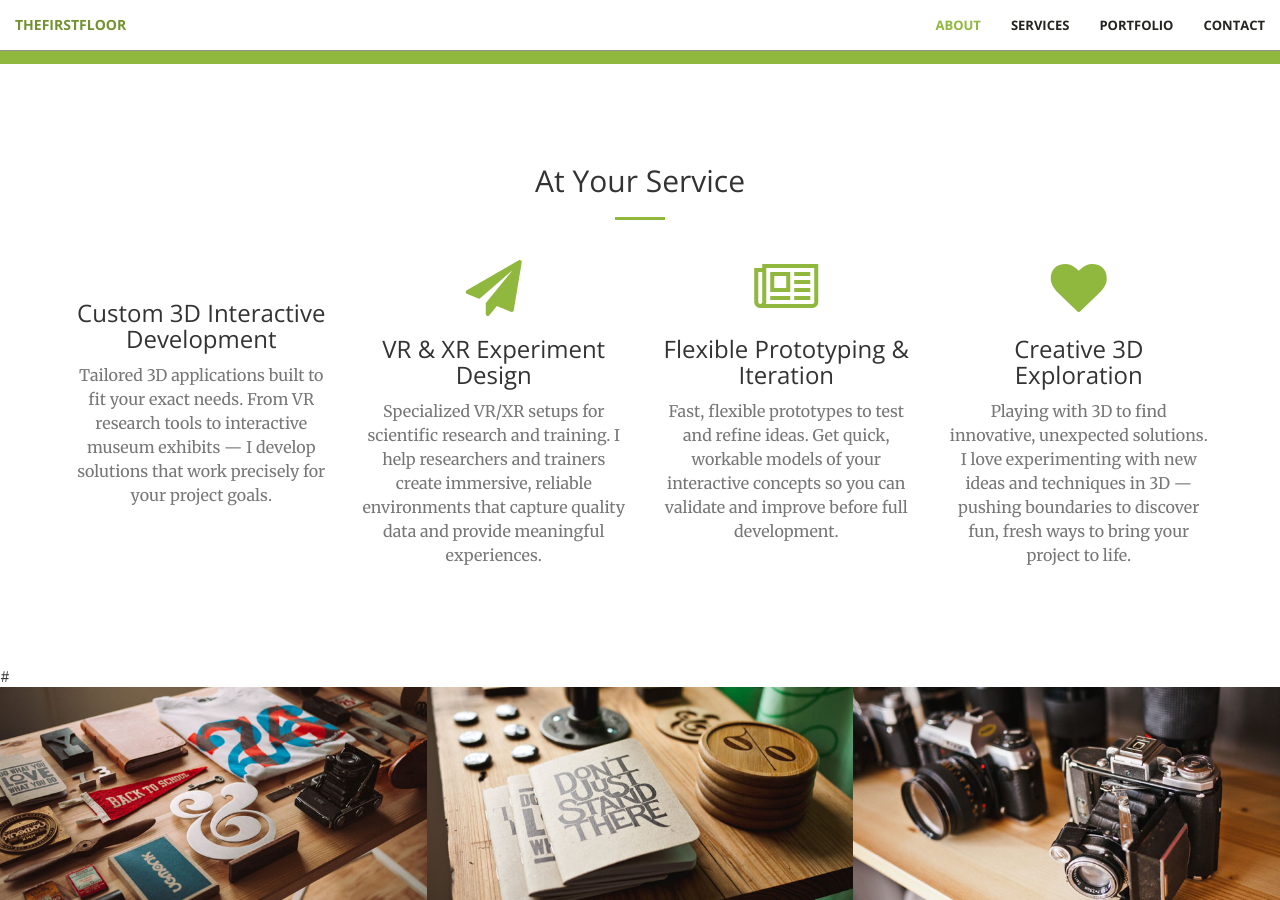
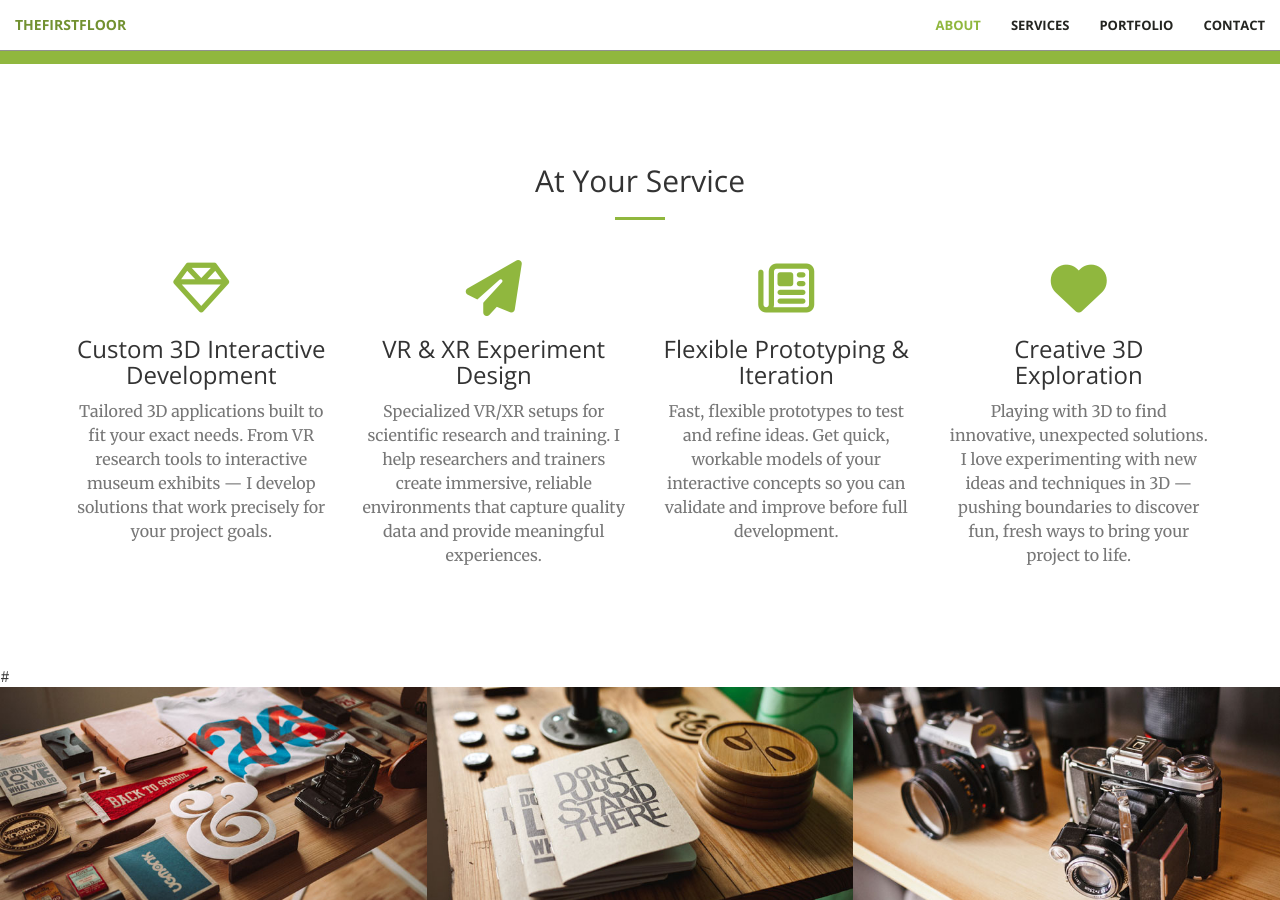
Before and after one commit to thefirstfloor/thefirstfloor.github.io, a Jekyll site: the page built from index.html, in a window 1280 px wide and 900 px high, scrolled down 1302 px. Built offline with Jekyll 4.4.1, drawn with Linux system fonts in a browser that asks for light colours; nearby versions of some CDN libraries.

Commit message:
icon ref

```diff
--- a/_includes/head.html
+++ b/_includes/head.html
@@ -15,6 +15,7 @@
     <link href='https://fonts.googleapis.com/css?family=Open+Sans:300italic,400italic,600italic,700italic,800italic,400,300,600,700,800' rel='stylesheet' type='text/css'>
     <link href='https://fonts.googleapis.com/css?family=Merriweather:400,300,300italic,400italic,700,700italic,900,900italic' rel='stylesheet' type='text/css'>
     <link rel="stylesheet" href="font-awesome/css/font-awesome.min.css" type="text/css">
+    <script src="https://kit.fontawesome.com/dc8c85b68e.js" crossorigin="anonymous"></script>
 
     <!-- Plugin CSS -->
     <link rel="stylesheet" href="css/animate.min.css" type="text/css">
--- a/_includes/services.html
+++ b/_includes/services.html
@@ -11,7 +11,7 @@
         <div class="row">
             <div class="col-lg-3 col-md-6 text-center">
                 <div class="service-box">
-                    <i class="fa fa-4x fa-flask-vial wow bounceIn text-primary"></i>
+                    <i class="fa fa-4x fa-diamond wow bounceIn text-primary"></i>
                     <h3>Custom 3D Interactive Development</h3>
                     <p class="text-muted">Tailored 3D applications built to fit your exact needs.
 From VR research tools to interactive museum exhibits — I develop solutions that work precisely for your project goals.</p>
```
